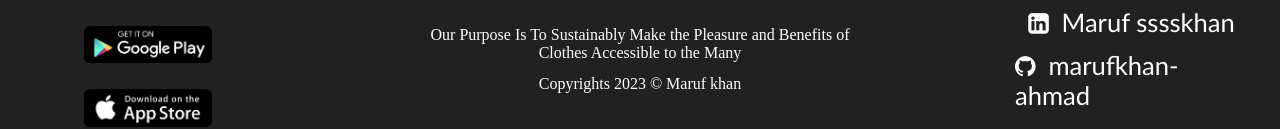
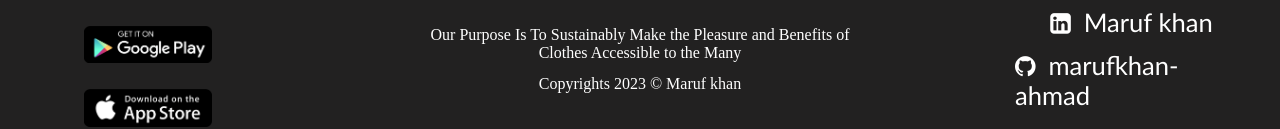
Before and after one commit to marufkhan-ahmad/Shoping, a plain HTML site: page index.html in a window 1280 px wide. Shown: the part 2572-2701 px from the top of the page. Drawn offline with Linux system fonts and the light colour scheme.

Commit message:
NAme Id CHANGES

```diff
--- a/index.html
+++ b/index.html
@@ -118,7 +118,7 @@
         <div class="rightFooter">
           <h4>Follow Me</h4>
           <a href="https://instagram.com/marufkhan9?igshid=MzNlNGNkZWQ4Mg=="><i style="font-size:24px" class="fa">&#xf16d;</i>Maruf khan</a>
-          <a href="linkedin.com/in/maruf-khan-1516a4224"><i style="font-size:24px" class="fa">&#xf08c;</i>Maruf sssskhan</a>
+          <a href="linkedin.com/in/maruf-khan-1516a4224"><i style="font-size:24px" class="fa">&#xf08c;</i>Maruf khan</a>
           <a href="https://github.com/marufkhan-ahmad"><i style="font-size:24px" class="fa">&#xf09b;</i>marufkhan-ahmad</a>
         </div>
       </footer>
```
